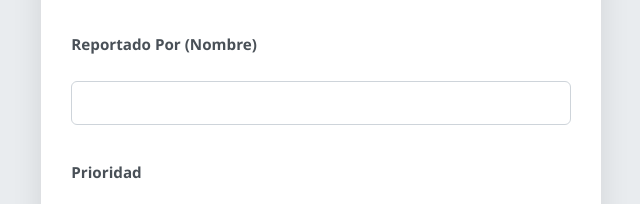
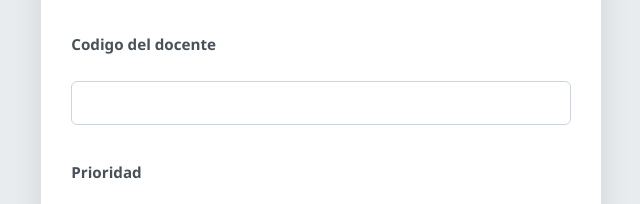
Before and after one commit to prepa8udeg-soporte/Formulario-de-Soporte, a plain HTML site: page index.html in a window 1280 px wide. Shown: the part 332-536 px from the top of the page, 352-992 px from the left. Drawn offline with Linux system fonts and the light colour scheme.

Commit message:
Update index.html

```diff
--- a/index.html
+++ b/index.html
@@ -20,7 +20,7 @@
                 <option value="Servidores">Servidores / Cloud</option>
             </select>
 
-            <label for="reporteDe">Reportado Por (Nombre)</label>
+            <label for="reporteDe">Codigo del docente</label>
             <input type="text" id="reporteDe" name="reporteDe" required>
 
             <label for="prioridad">Prioridad</label>
```
